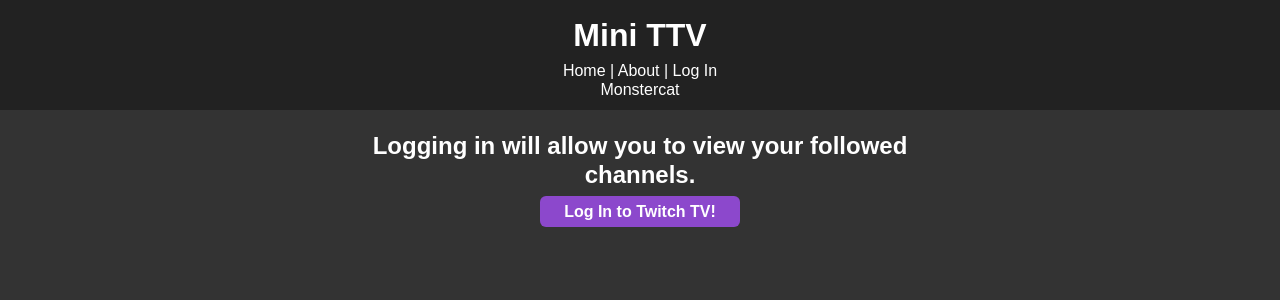
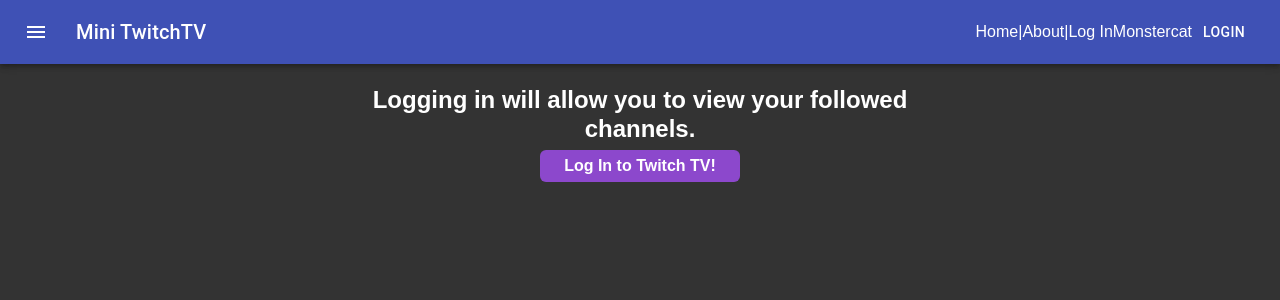
Before and after one commit to taloncjones/Mini_TTV, a React (Create React App) app: page /login in a window 1280 px wide. Shown: the top 300 px of the page. Built offline with nearby package versions, Linux system fonts and the light colour scheme; no server answers.

Commit message:
Update header with material-ui template

```diff
--- a/package.json
+++ b/package.json
@@ -3,6 +3,8 @@
   "version": "0.1.0",
   "private": true,
   "dependencies": {
+    "@material-ui/core": "^4.8.0",
+    "@material-ui/icons": "^4.5.1",
     "axios": "^0.19.0",
     "bootstrap": "^4.4.1",
     "react": "^16.12.0",
@@ -11,7 +13,7 @@
     "react-loading": "^2.0.3",
     "react-lottie": "^1.2.3",
     "react-router-dom": "^5.1.2",
-    "react-scripts": "3.2.0"
+    "react-scripts": "^3.3.0"
   },
   "scripts": {
     "start": "react-scripts start",
--- a/src/components/layout/Header.js
+++ b/src/components/layout/Header.js
@@ -1,13 +1,41 @@
 import React from 'react';
 import { Link } from 'react-router-dom';
+import { makeStyles } from '@material-ui/core/styles';
+import AppBar from '@material-ui/core/AppBar';
+import Toolbar from '@material-ui/core/Toolbar';
+import Typography from '@material-ui/core/Typography';
+import Button from '@material-ui/core/Button';
+import IconButton from '@material-ui/core/IconButton';
+import MenuIcon from '@material-ui/icons/Menu';
+
+const useStyles = makeStyles(theme => ({
+  grow: {
+    flexGrow: 1,
+  },
+  menuButton: {
+    marginRight: theme.spacing(2),
+  },
+}));
 
 function Header({ loggedIn }) {
+  const classes = useStyles();
+
   return (
-    <header className="header">
-      <h1>Mini TTV</h1>
-      <Link to="/">Home</Link> | <Link to="/about">About</Link> | <Link to="/login">{loggedIn ? 'Log Out' : 'Log In'}</Link><br />
-      <Link to="/monstercat">Monstercat</Link>
-    </header>
+    <div className={classes.grow}>
+      <AppBar position="static">
+        <Toolbar>
+          <IconButton edge="start" className={classes.menuButton} color="inherit" aria-label="menu">
+            <MenuIcon />
+          </IconButton>
+          <Typography variant="h6" className={classes.grow}>
+            Mini TwitchTV
+            </Typography>
+          <Link to="/">Home</Link> | <Link to="/about">About</Link> | <Link to="/login">{loggedIn ? 'Log Out' : 'Log In'}</Link><br />
+          <Link to="/monstercat">Monstercat</Link>
+          <Button color="inherit">Login</Button>
+        </Toolbar>
+      </AppBar>
+    </div>
   )
 }
 
```
Also changed, not shown: 1 other file (tests, documents, lock files or other folders).
